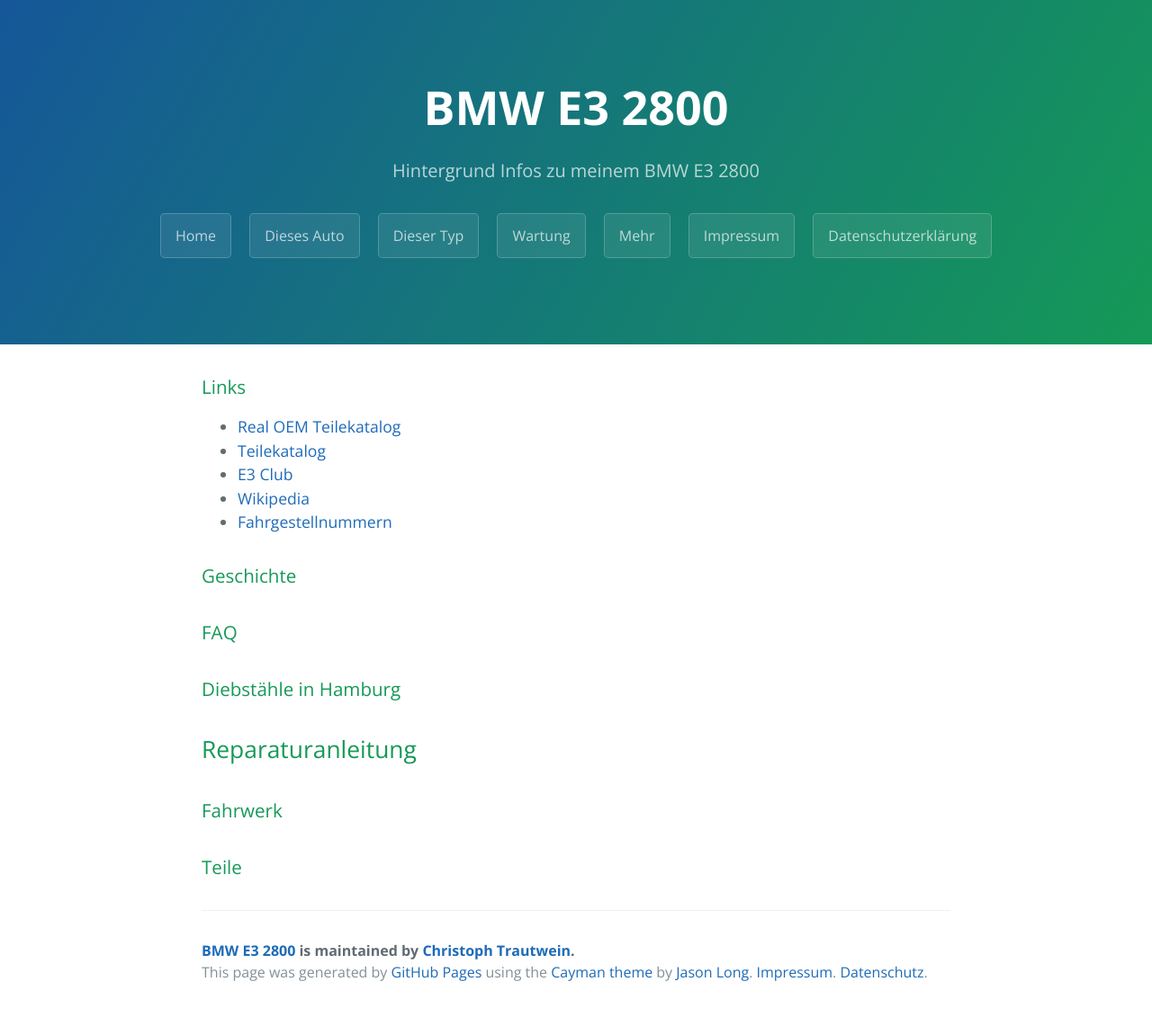
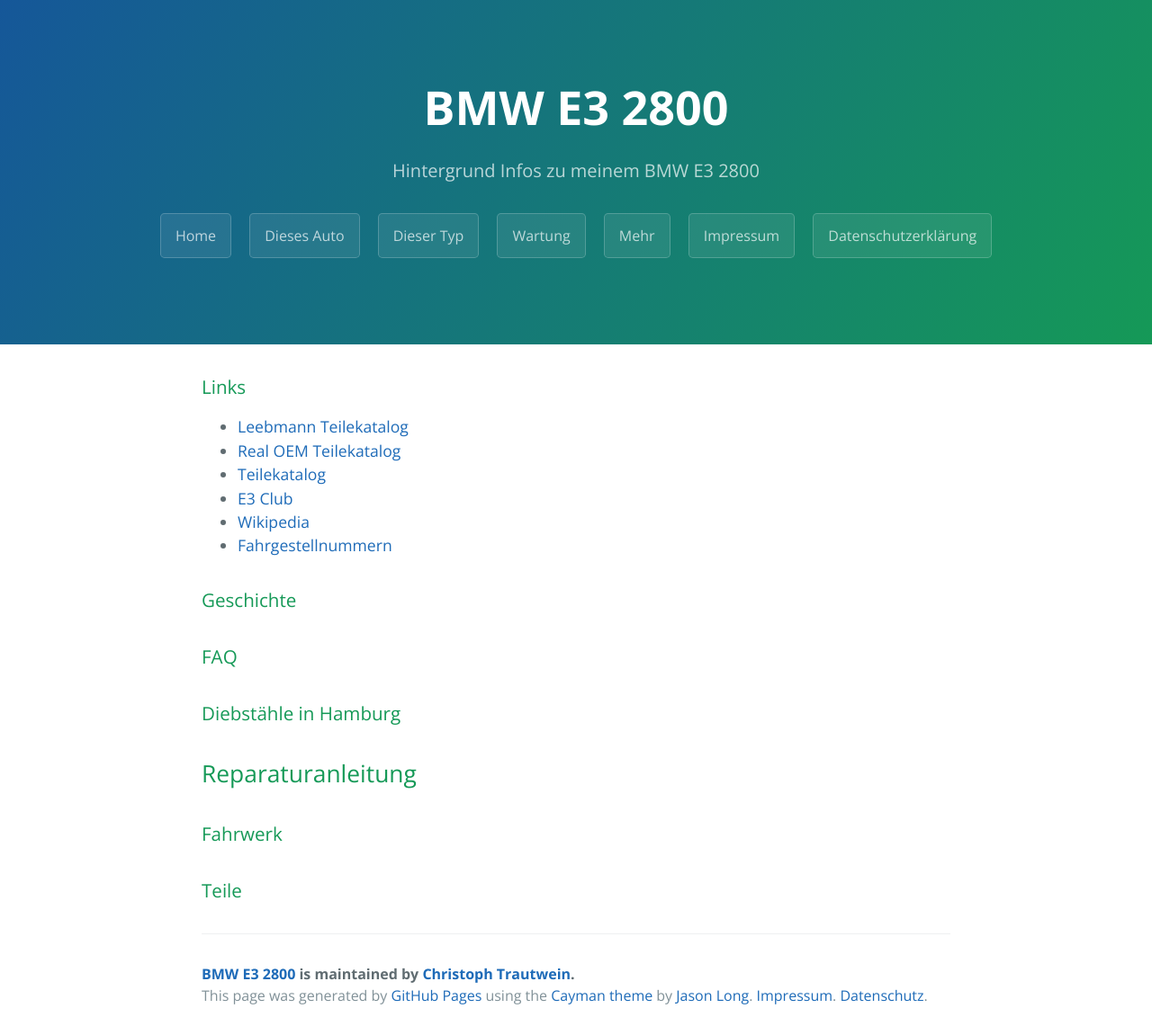
Before and after one commit to trautw/BMW-E3-2800, a Jekyll site: the page built from docs/_pages/04_more.md, in a window 1280 px wide. Shown: the whole page at 90% size. Built offline with Jekyll 4.4.1, drawn with Linux system fonts in a browser that asks for light colours; before the commit the page ends 1125 px from its top, so only the background shows below that.

Commit message:
Update 04_more.md

```diff
--- a/docs/_pages/04_more.md
+++ b/docs/_pages/04_more.md
@@ -5,6 +5,7 @@ permalink: /more/
 ---
 
 ### Links
+* [Leebmann Teilekatalog](https://www.leebmann24.de/bmw-ersatzteile/view/ogindex/?series=e3&typ=4410)
 * [Real OEM Teilekatalog](http://www.realoem.com/bmw/de/partgrp?&id=4401-EUR-06-1973-E3-BMW-2800)
 * [Teilekatalog](http://www.langer.de/net/phpuli/webetk/auslesen05bmw.php?url=http%3A%2F%2Fwww.realoem.com%2Fbmw%2Fde%2Fpartgrp%3F&id=4401-EUR-06-1973-E3-BMW-2800)
 * [E3 Club](http://bmw-e3-club.de/)
```
